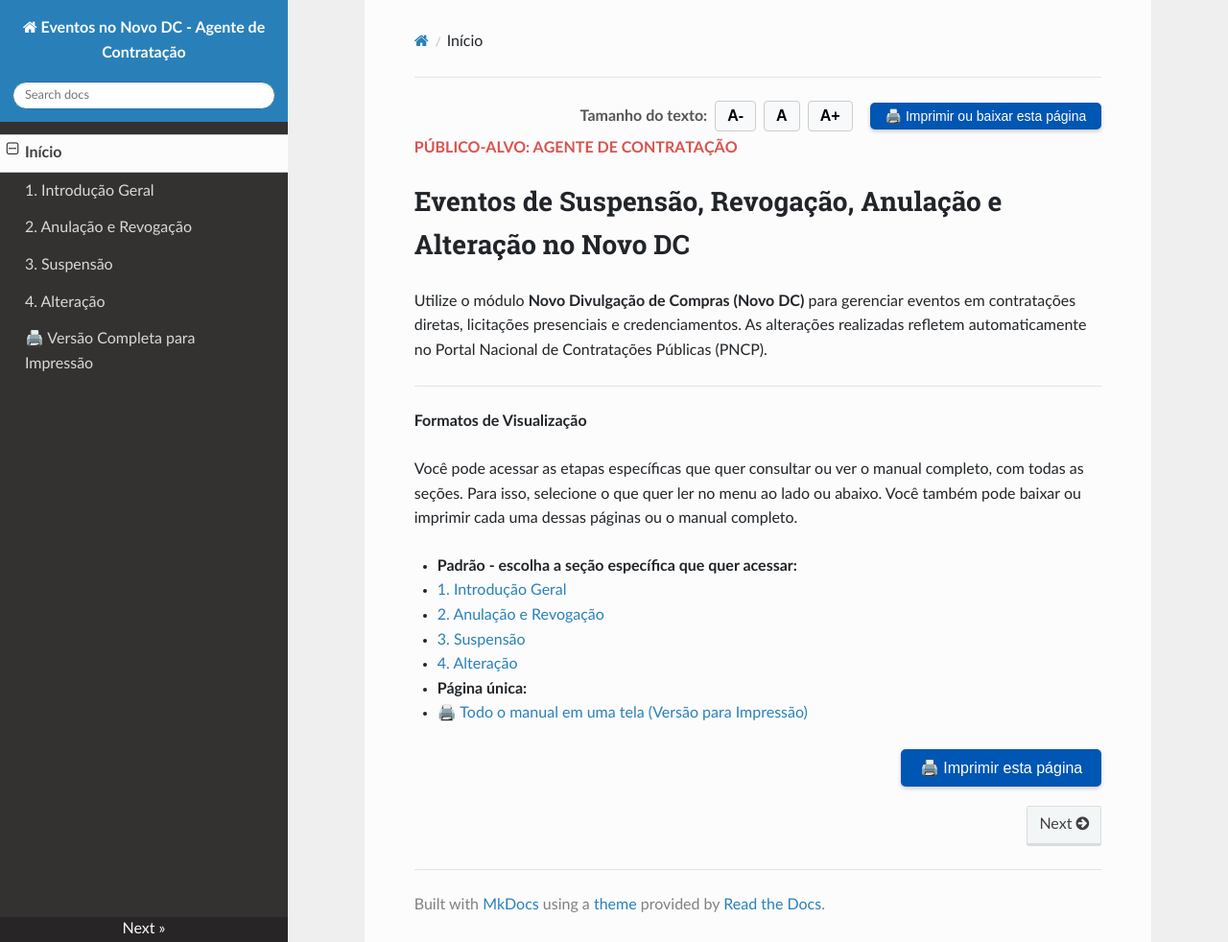
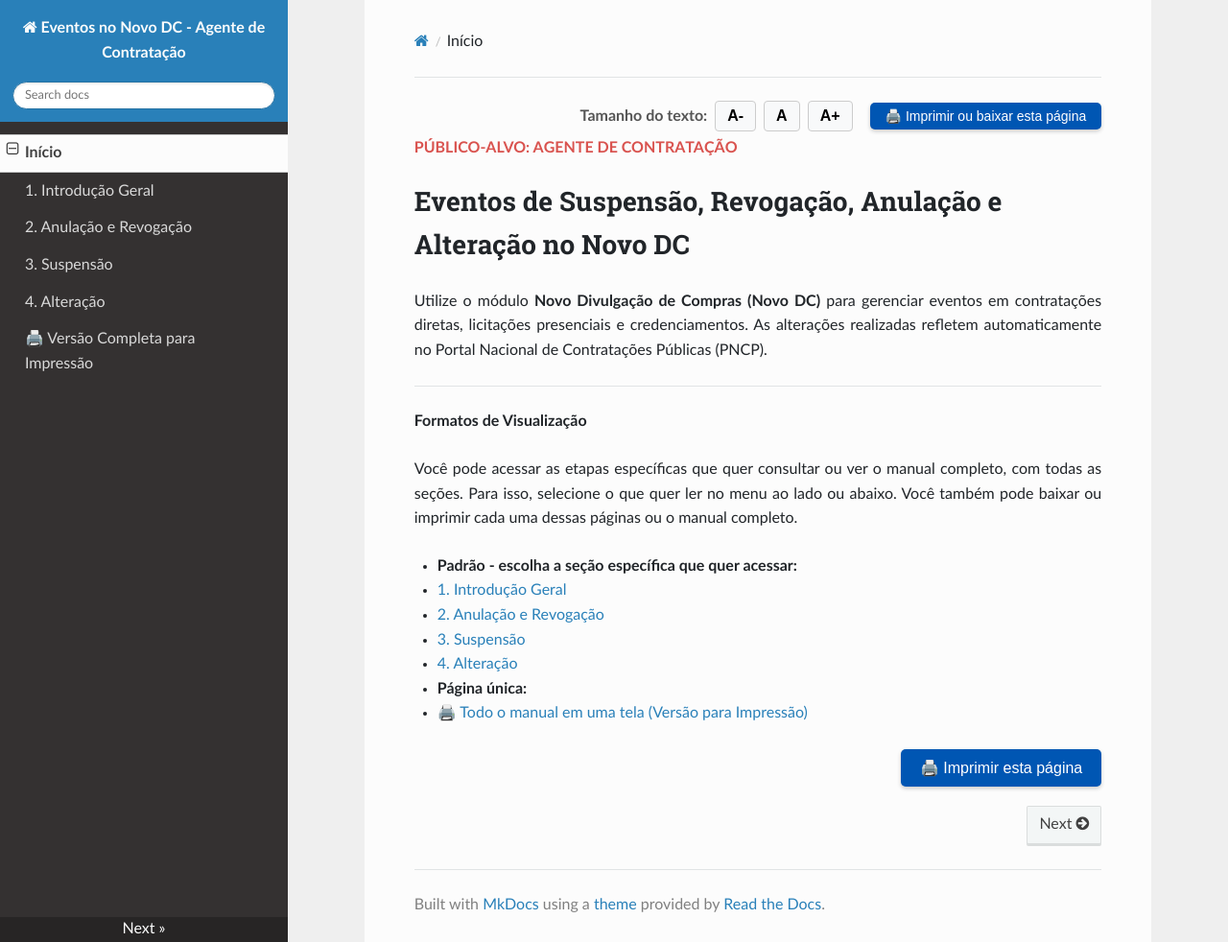
Before and after one commit to siqueiraazevedo2013-cloud/Tutorial-Eventos-Novo-DC, an MkDocs documentation site: the page built from docs/index.md, in a window 1280 px wide and 982 px high. Shown: the whole window at 96% size. Built offline with MkDocs 1.6.1, drawn with Linux system fonts in a browser that asks for light colours; nearby versions of some CDN libraries.

Commit message:
Refine comments and enhance text accessibility
Updated comments for better clarity and accessibility improvements.

```diff
--- a/docs/css/extra.css
+++ b/docs/css/extra.css
@@ -1,4 +1,4 @@
-/* Limita a largura máxima do texto em monitores para conforto visual e centraliza o bloco */
+/* Limita a largura máxima do texto em monitores para conforto visual */
 .wy-nav-content, main, .md-content {
   max-width: 820px !important;
   margin-left: auto !important;
@@ -13,8 +13,21 @@
   }
 }
 
-/* Melhora o espaçamento das linhas e o contraste do texto */
+/* Melhora a acessibilidade, leitura e alinhamento do texto */
 body, .md-content, .wy-nav-content {
   line-height: 1.65 !important;
   color: #212529 !important;
 }
+
+/* Justifica os parágrafos, listas e textos dentro de caixas de aviso (admonitions) */
+.wy-nav-content p,
+.rst-content p,
+.md-content p,
+.wy-nav-content li,
+.rst-content li,
+.md-content li,
+.admonition p,
+.rst-content .admonition p,
+.md-content .admonition p {
+  text-align: justify !important;
+}
```
